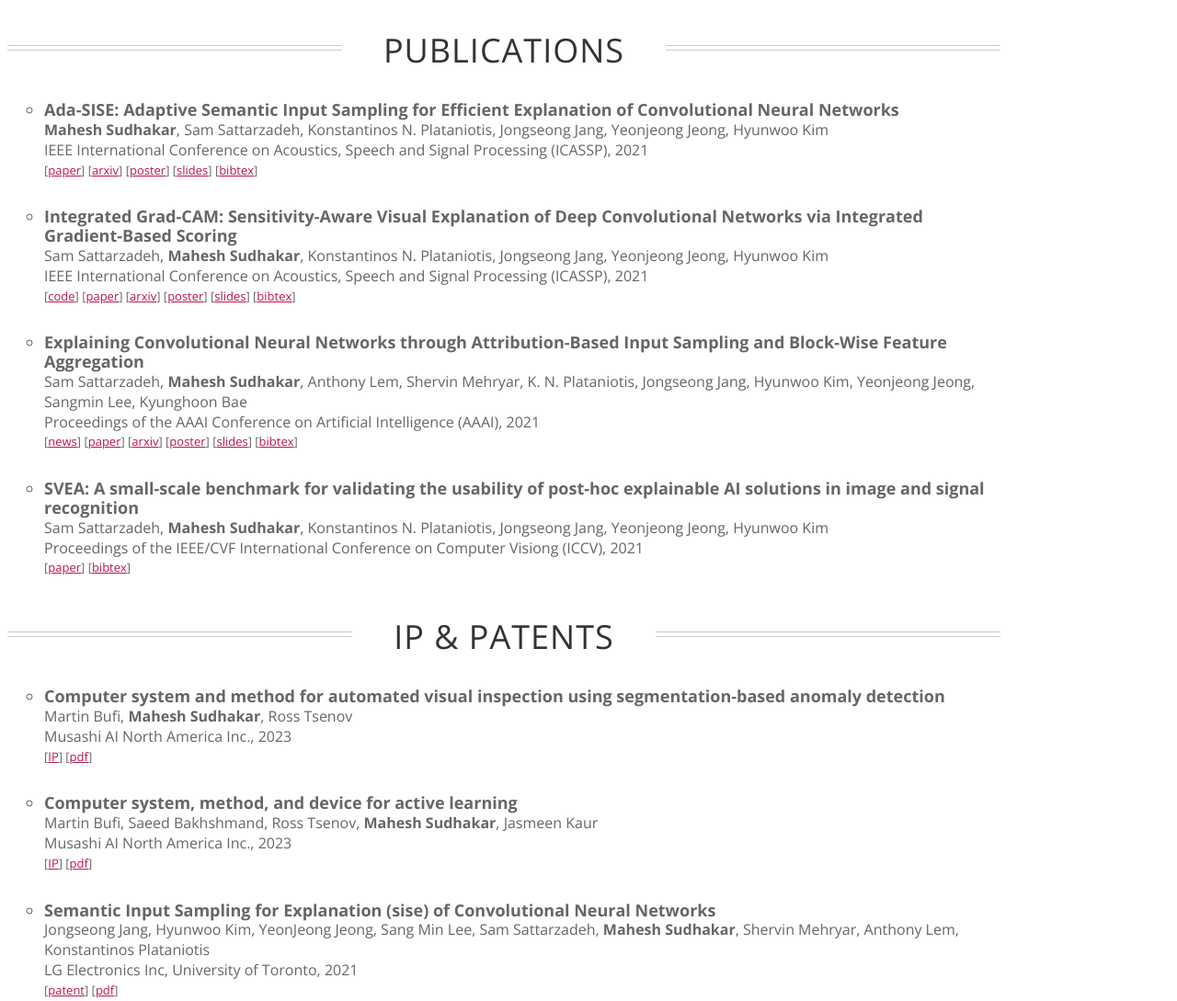
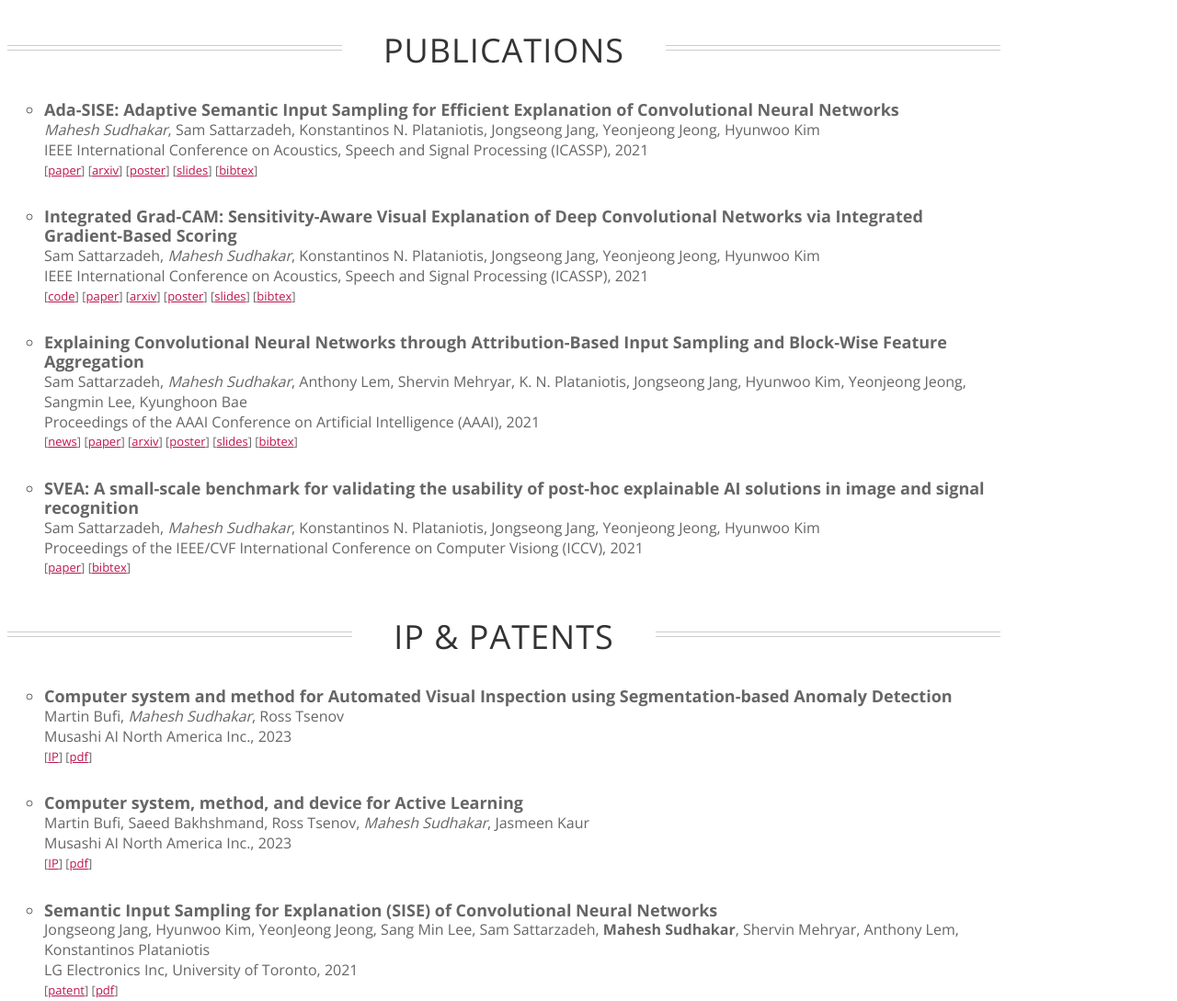
Before and after one commit to mahesh-sudhakar/mahesh-sudhakar.github.io, a plain HTML site: page index.html in a window 1280 px wide. Shown: the part 1680-2769 px from the top of the page at 92% size. Drawn offline with nearby package versions, Linux system fonts and the light colour scheme; some icons are missing; a web font is replaced by a local one.

Commit message:
update publications

```diff
--- a/index.html
+++ b/index.html
@@ -30,13 +30,13 @@
         <div id="head" class="parallax" parallax-speed="2">
             <h1 id="logo" class="text-center">
                 <span class="title">Mahesh Sudhakar</span>
-                <span class="tagline">Computer Vision Research Engineer<br><br>
+                <span class="tagline">AI Research and Software Engineer<br><br>
                     <span class="follow-me-icons">
                         <a href="https://github.com/mahesh-sudhakar" target="_blank"><i
                                 class="fa-brands fa-github"></i></a>
                         <a href="https://www.linkedin.com/in/mahesh-sudhakar-utoronto/" target="_blank"><i
                                 class="fa-brands fa-linkedin"></i></a>
-                        <a href="mailto:mahesh.sudhakar@mail.utoronto.ca" target="_blank"><i
+                        <a href="mailto:mahesh.sudhakar@alumni.utoronto.ca" target="_blank"><i
                                 class="fa-solid fa-envelope"></i></a>
                         <a href="https://scholar.google.ca/citations?user=4d5oY04AAAAJ&hl=en" target="_blank"><i
                                 class="fa-brands fa-google-scholar"></i></a>
@@ -223,7 +223,7 @@
                                     Convolutional Neural Networks</B></li>
                         </font>
                         <font size="3">
-                            <B>Mahesh Sudhakar</B>, Sam Sattarzadeh, Konstantinos N. Plataniotis, Jongseong Jang,
+                            <em>Mahesh Sudhakar</em>, Sam Sattarzadeh, Konstantinos N. Plataniotis, Jongseong Jang,
                             Yeonjeong Jeong, Hyunwoo Kim<br>
                             IEEE International Conference on Acoustics, Speech and Signal Processing (ICASSP), 2021<br>
                         </font>
@@ -246,7 +246,7 @@
                                     Networks via Integrated Gradient-Based Scoring</B></li>
                         </font>
                         <font size="3">
-                            Sam Sattarzadeh, <B>Mahesh Sudhakar</B>, Konstantinos N. Plataniotis, Jongseong Jang,
+                            Sam Sattarzadeh, <em>Mahesh Sudhakar</em>, Konstantinos N. Plataniotis, Jongseong Jang,
                             Yeonjeong Jeong, Hyunwoo Kim<br>
                             IEEE International Conference on Acoustics, Speech and Signal Processing (ICASSP), 2021<br>
                         </font>
@@ -270,7 +270,7 @@
                                     Block-Wise Feature Aggregation</B></li>
                         </font>
                         <font size="3">
-                            Sam Sattarzadeh, <B>Mahesh Sudhakar</B>, Anthony Lem, Shervin Mehryar, K. N. Plataniotis,
+                            Sam Sattarzadeh, <em>Mahesh Sudhakar</em>, Anthony Lem, Shervin Mehryar, K. N. Plataniotis,
                             Jongseong Jang, Hyunwoo Kim, Yeonjeong Jeong, Sangmin Lee, Kyunghoon Bae<br>
                             Proceedings of the AAAI Conference on Artificial Intelligence (AAAI), 2021<br>
                         </font>
@@ -293,7 +293,7 @@
                                     solutions in image and signal recognition</B></li>
                         </font>
                         <font size="3">
-                            Sam Sattarzadeh, <B>Mahesh Sudhakar</B>, Konstantinos N. Plataniotis, Jongseong Jang,
+                            Sam Sattarzadeh, <em>Mahesh Sudhakar</em>, Konstantinos N. Plataniotis, Jongseong Jang,
                             Yeonjeong Jeong, Hyunwoo Kim<br>
                             Proceedings of the IEEE/CVF International Conference on Computer Visiong (ICCV), 2021<br>
                         </font>
@@ -316,12 +316,12 @@
                     <p>
                     <ul style="list-style-type:circle;">
                         <font size="4">
-                            <li><B>Computer system and method for automated visual inspection using segmentation-based
-                                    anomaly detection</B>
+                            <li><B>Computer system and method for Automated Visual Inspection using Segmentation-based
+                                    Anomaly Detection</B>
                             </li>
                         </font>
                         <font size="3">
-                            Martin Bufi, <B>Mahesh Sudhakar</B>, Ross Tsenov<br>
+                            Martin Bufi, <em>Mahesh Sudhakar</em>, Ross Tsenov<br>
                             Musashi AI North America Inc., 2023<br>
                         </font>
                         <font size="2">
@@ -335,11 +335,11 @@
                     <p>
                     <ul style="list-style-type:circle;">
                         <font size="4">
-                            <li><B>Computer system, method, and device for active learning</B>
+                            <li><B>Computer system, method, and device for Active Learning</B>
                             </li>
                         </font>
                         <font size="3">
-                            Martin Bufi, Saeed Bakhshmand, Ross Tsenov, <B>Mahesh Sudhakar</B>, Jasmeen Kaur<br>
+                            Martin Bufi, Saeed Bakhshmand, Ross Tsenov, <em>Mahesh Sudhakar</em>, Jasmeen Kaur<br>
                             Musashi AI North America Inc., 2023<br>
                         </font>
                         <font size="2">
@@ -353,7 +353,7 @@
                     <p>
                     <ul style="list-style-type:circle;">
                         <font size="4">
-                            <li><B>Semantic Input Sampling for Explanation (sise) of Convolutional Neural Networks</B>
+                            <li><B>Semantic Input Sampling for Explanation (SISE) of Convolutional Neural Networks</B>
                             </li>
                         </font>
                         <font size="3">
@@ -417,7 +417,7 @@
                 <div class="col-md-3 widget">
                     <h3 class="widget-title">Contact</h3>
                     <div class="widget-body">
-                        <a href="mailto:mahesh.sudhakar@mail.utoronto.ca">mahesh.sudhakar [at]
+                        <a href="mailto:mahesh.sudhakar@alumni.utoronto.ca">mahesh.sudhakar [at]
                             mail.utoronto.ca</a><br>
                         <br>
 
@@ -443,7 +443,7 @@
                     <div class="widget-body">
                         <p class="text-right">
 
-                            Copyright &copy; 2024, Mahesh Sudhakar<br>
+                            Copyright &copy; 2025, Mahesh Sudhakar<br>
 
                             Design: <a href="https://www.gettemplate.com/demo/initio/" rel="designer"
                                 target="_blank">Initio by
```
